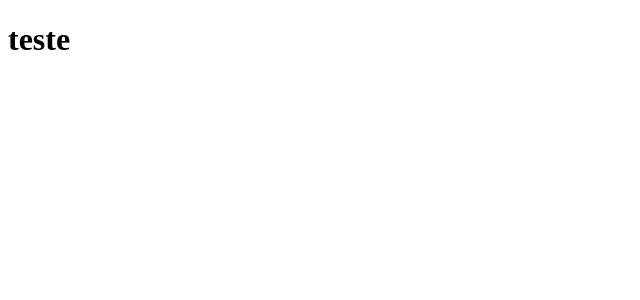
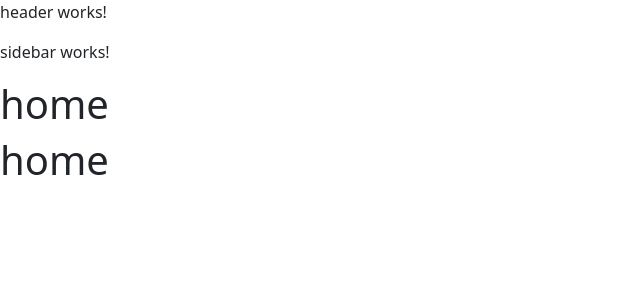
Before and after one commit to DenielCordeiro/Portfolio, an Angular app: page /home in a window 1280 px wide. Before the commit this address led to /. Shown: the top 300 px of the page, without its empty margins (0-640 px from the left). Built offline with nearby package versions, Linux system fonts and the light colour scheme.

Commit message:
create app-routing and new components

```diff
--- a/package.json
+++ b/package.json
@@ -18,7 +18,8 @@
     "@angular/platform-browser": "^14.0.0",
     "@angular/platform-browser-dynamic": "^14.0.0",
     "@angular/router": "^14.0.0",
-    "bootstrap": "^5.2.0-beta1",
+    "bootstrap": "5.2.0-beta1",
+    "bootstrap-icons": "^1.8.3",
     "rxjs": "~7.5.0",
     "tslib": "^2.3.0",
     "zone.js": "~0.11.4"
--- a/src/app/app-routing.module.ts
+++ b/src/app/app-routing.module.ts
@@ -1,10 +1,21 @@
 import { NgModule } from '@angular/core';
 import { RouterModule, Routes } from '@angular/router';
+import { HeaderComponent } from './header/header.component';
+import { SidebarComponent } from './sidebar/sidebar.component';
+import { HomeComponent } from './home/home.component';
+import { GreetingsComponent } from './greetings/greetings.component';
+import { AboutComponent } from './about/about.component';
 
-const routes: Routes = [];
+const routes: Routes = [
+  { path: 'header', component: HeaderComponent },
+  { path: 'sidebar', component: SidebarComponent },
+  { path: 'home', component: HomeComponent },
+  { path: 'greetings', component: GreetingsComponent },
+  { path: 'about', component: AboutComponent }
+];
 
 @NgModule({
   imports: [RouterModule.forRoot(routes)],
   exports: [RouterModule]
 })
-export class AppRoutingModule { }
+export class AppRoutingModule {}
--- a/src/app/app.component.html
+++ b/src/app/app.component.html
@@ -1 +1,4 @@
-<h1>teste</h1>
+<app-header></app-header>
+<app-sidebar></app-sidebar>
+<app-home></app-home>
+<router-outlet></router-outlet>
--- a/src/app/app.module.ts
+++ b/src/app/app.module.ts
@@ -6,13 +6,17 @@ import { AppComponent } from './app.component';
 import { GreetingsComponent } from './greetings/greetings.component';
 import { AboutComponent } from './about/about.component';
 import { HomeComponent } from './home/home.component';
+import { HeaderComponent } from './header/header.component';
+import { SidebarComponent } from './sidebar/sidebar.component';
 
 @NgModule({
   declarations: [
     AppComponent,
     GreetingsComponent,
     AboutComponent,
-    HomeComponent
+    HomeComponent,
+    HeaderComponent,
+    SidebarComponent
   ],
   imports: [
     BrowserModule,
--- /dev/null
+++ b/src/app/header/header.component.html
@@ -0,0 +1 @@
+<p>header works!</p>
--- /dev/null
+++ b/src/app/header/header.component.ts
@@ -0,0 +1,15 @@
+import { Component, OnInit } from '@angular/core';
+
+@Component({
+  selector: 'app-header',
+  templateUrl: './header.component.html',
+  styleUrls: ['./header.component.sass']
+})
+export class HeaderComponent implements OnInit {
+
+  constructor() { }
+
+  ngOnInit(): void {
+  }
+
+}
--- a/src/app/home/home.component.html
+++ b/src/app/home/home.component.html
@@ -1 +1 @@
-<p>home works!</p>
+<h1>home</h1>
--- /dev/null
+++ b/src/app/sidebar/sidebar.component.html
@@ -0,0 +1 @@
+<p>sidebar works!</p>
--- /dev/null
+++ b/src/app/sidebar/sidebar.component.ts
@@ -0,0 +1,15 @@
+import { Component, OnInit } from '@angular/core';
+
+@Component({
+  selector: 'app-sidebar',
+  templateUrl: './sidebar.component.html',
+  styleUrls: ['./sidebar.component.sass']
+})
+export class SidebarComponent implements OnInit {
+
+  constructor() { }
+
+  ngOnInit(): void {
+  }
+
+}
--- a/src/index.html
+++ b/src/index.html
@@ -6,8 +6,15 @@
   <base href="/">
   <meta name="viewport" content="width=device-width, initial-scale=1">
   <link rel="icon" type="image/x-icon" href="favicon.ico">
+  <!-- CSS only -->
+    <link href="https://cdn.jsdelivr.net/npm/bootstrap@5.2.0-beta1/dist/css/bootstrap.min.css" rel="stylesheet" integrity="sha384-0evHe/X+R7YkIZDRvuzKMRqM+OrBnVFBL6DOitfPri4tjfHxaWutUpFmBp4vmVor" crossorigin="anonymous">
+  <!-- JavaScript Bundle with Popper -->
+    <script src="https://cdn.jsdelivr.net/npm/bootstrap@5.2.0-beta1/dist/js/bootstrap.bundle.min.js" integrity="sha384-pprn3073KE6tl6bjs2QrFaJGz5/SUsLqktiwsUTF55Jfv3qYSDhgCecCxMW52nD2" crossorigin="anonymous"></script>
 </head>
 <body>
+
   <app-root></app-root>
+
+
 </body>
 </html>
```
Also changed, not shown: src/app/header/header.component.sass (added), src/app/sidebar/sidebar.component.sass (added), 2 other files (tests, documents, lock files or other folders).
